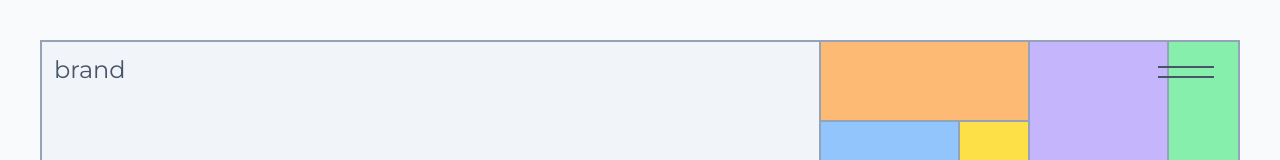
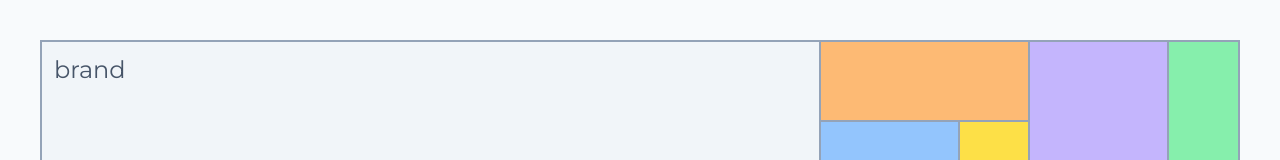
Before and after one commit to rnldbss/piet-mondrian-animations, a Next.js app: page / in a window 1280 px wide. Shown: the top 160 px of the page. Built offline with nearby package versions, Linux system fonts and the light colour scheme.

Commit message:
z-index fix nav

```diff
--- a/app/components/nav.js
+++ b/app/components/nav.js
@@ -2,6 +2,7 @@
 import Link from "next/link";
 import { useEffect } from "react";
 import { motion, useCycle, useAnimate, stagger } from "framer-motion";
+import zIndex from "@mui/material/styles/zIndex";
 
 //framer-motion nav background stagger
 const staggerNavTabs = stagger(0.3, { startDelay: 0.15 });
@@ -39,10 +40,9 @@ export function Navbar() {
 
   return (
     <motion.nav
-      initial={{ width: 0, height: 0 }}
-      animate={navOpen ? "" : ""}
+      animate={navOpen ? { zIndex: 50 } : { zIndex: 10 }}
       ref={scope}
-      className="absolute z-50 grid grid-cols-1 justify-items-end grid-rows-1 right-0 top-0"
+      className="absolute grid grid-cols-1 justify-items-end grid-rows-1 right-0 top-0 w-full h-full"
     >
       <motion.div
         initial={{ x: "100%", y: "-100%" }}
```
